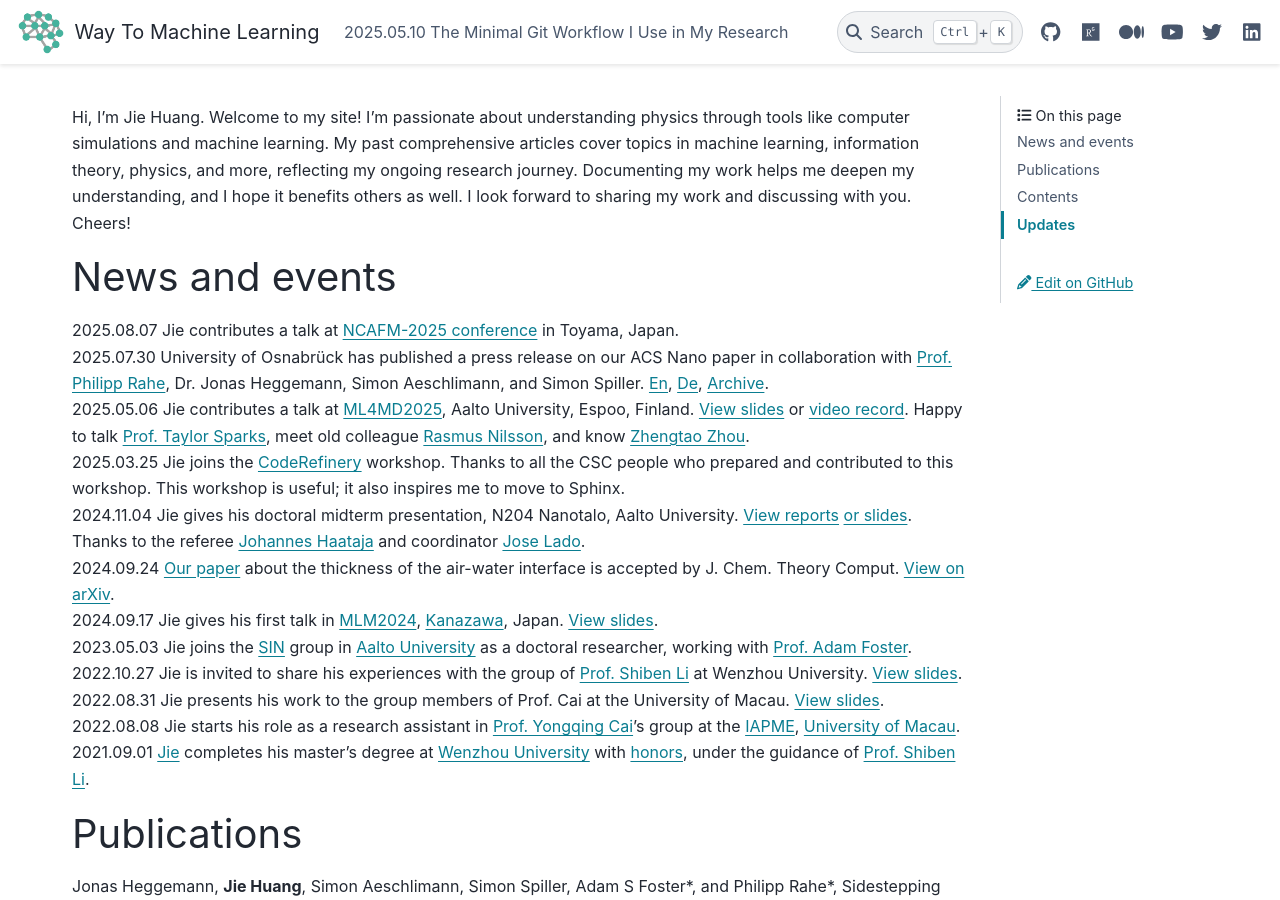
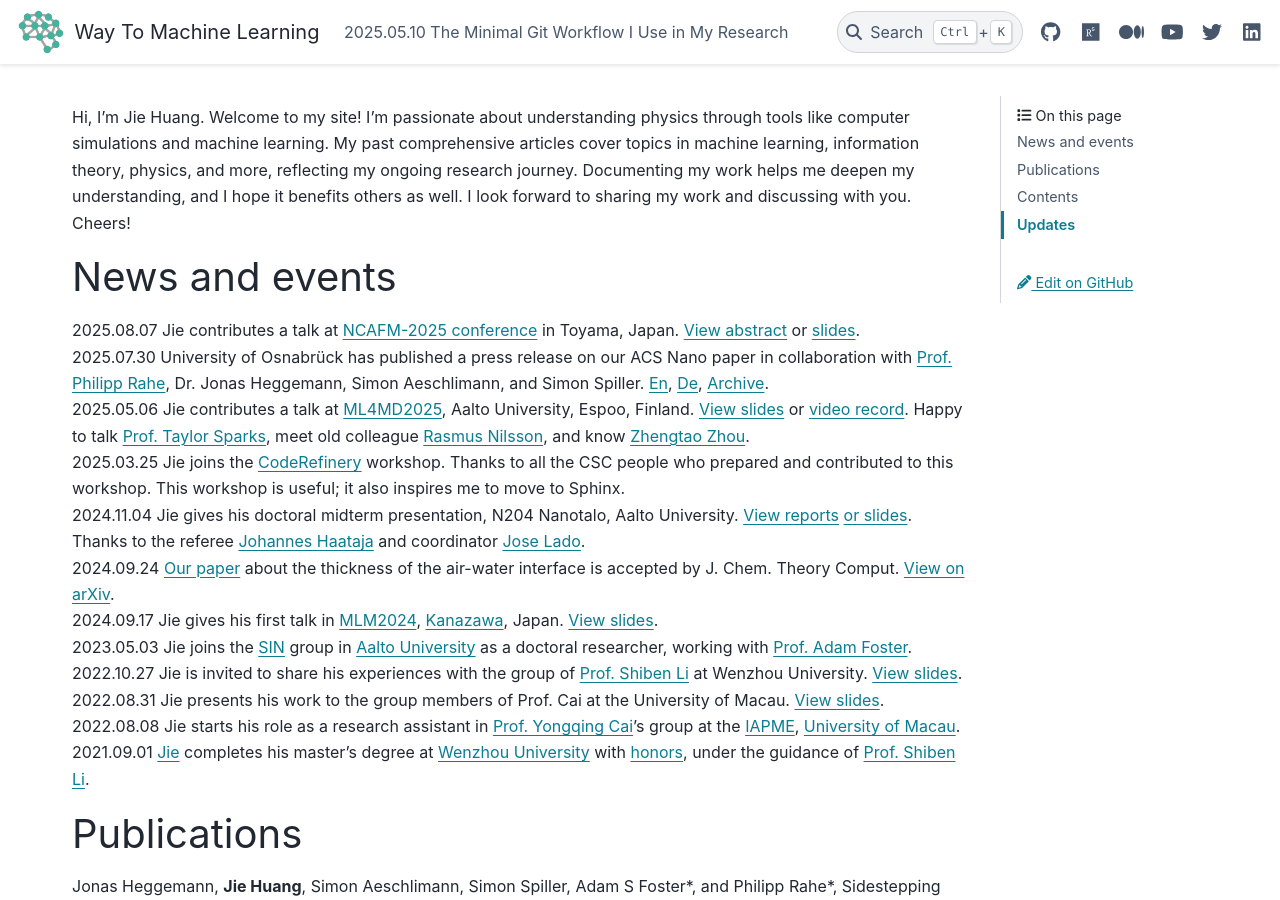
Before and after one commit to way2ml/way2ml.github.io, a Sphinx documentation site: the page built from doc/index.md, in a window 1280 px wide and 900 px high. Built offline with Sphinx 7.4.7 and the PyData theme 0.15.4, drawn with Linux system fonts in a browser that asks for light colours; pages that are not in the unit, such as notebooks, are missing from menus.

Commit message:
add ncafm slides and abstract

```diff
--- a/doc/index.md
+++ b/doc/index.md
@@ -2,7 +2,7 @@ Hi, I'm Jie Huang. Welcome to my site! I'm passionate about understanding physic
 
 
 # News and events
-2025.08.07 Jie contributes a talk at [NCAFM-2025 conference](https://www.nims.go.jp/group/Nanoprobe/NC-AFM2025/Index.html) in Toyama, Japan.
+2025.08.07 Jie contributes a talk at [NCAFM-2025 conference](https://www.nims.go.jp/group/Nanoprobe/NC-AFM2025/Index.html) in Toyama, Japan. [View abstract](https://www.nims.go.jp/group/Nanoprobe/NC-AFM2025/Abstract/S11-2_Jie%20Huang.pdf) or [slides](https://raw.githubusercontent.com/HuangJiaLian/DataBase0/master/uploads/NCAFM_Jie_Huang.pdf).
 2025.07.30 University of Osnabrück has published a press release  on our ACS Nano paper in collaboration with [Prof. Philipp Rahe](https://www.humboldt-foundation.de/en/connect/explore-the-humboldt-network/singleview/1147643/dr-philipp-rahe), Dr. Jonas Heggemann, Simon Aeschlimann, and Simon Spiller. [En](https://www.uni-osnabrueck.de/en/campus-life/university-news/news-detail-page/2025/07/physiker-der-uni-osnabrueck-erklaeren-bislang-unbekannten-mikroskopischen-mechanismus), [De](https://www.uni-osnabrueck.de/campusleben/uni-news/detailseite-news/2025/07/physiker-der-uni-osnabrueck-erklaeren-bislang-unbekannten-mikroskopischen-mechanismus), [Archive](https://raw.githubusercontent.com/HuangJiaLian/DataBase0/master/uploads/2025-07-30-ACSNANO.png).
 2025.05.06 Jie contributes a talk at [ML4MD2025](https://sites.utu.fi/ml4md2025/), Aalto University, Espoo, Finland. [View slides](http://raw.githubusercontent.com/HuangJiaLian/DataBase0/refs/heads/master/uPic/2025-05-07-20-50-slide.pdf) or [video record](https://youtu.be/bmc2ZaMUvgo?si=iO6RSa9OHEOmCvMY). Happy to talk [Prof. Taylor Sparks](https://profiles.faculty.utah.edu/u0203991), meet old colleague [Rasmus Nilsson](https://orcid.org/0009-0004-9618-2562), and know [Zhengtao Zhou](https://www.researchgate.net/profile/Zhengtao-Zhou-2).
 2025.03.25 Jie joins the [CodeRefinery](https://coderefinery.github.io) workshop. Thanks to all the CSC people who prepared and contributed to this workshop. This workshop is useful; it also inspires me to move to Sphinx.
```
